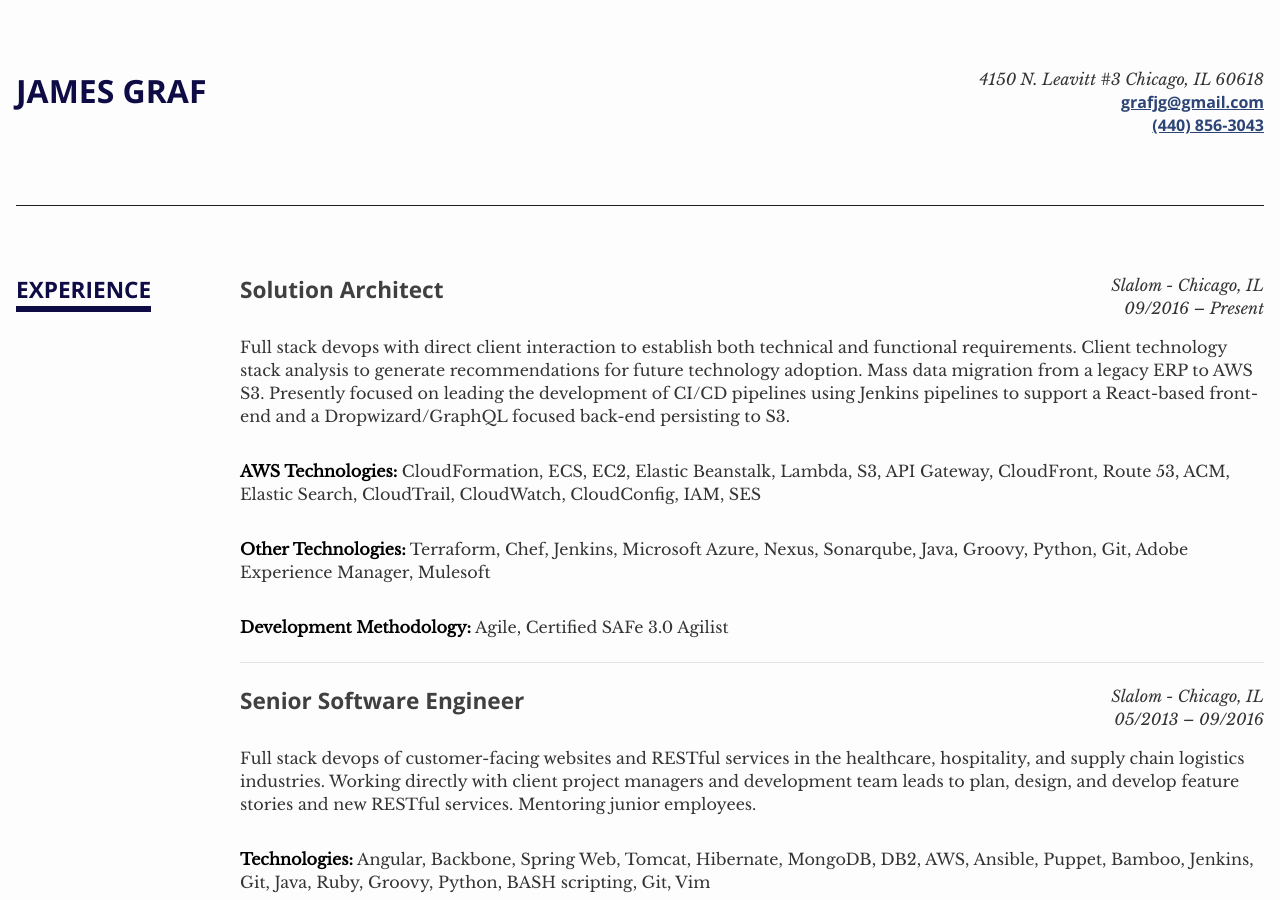
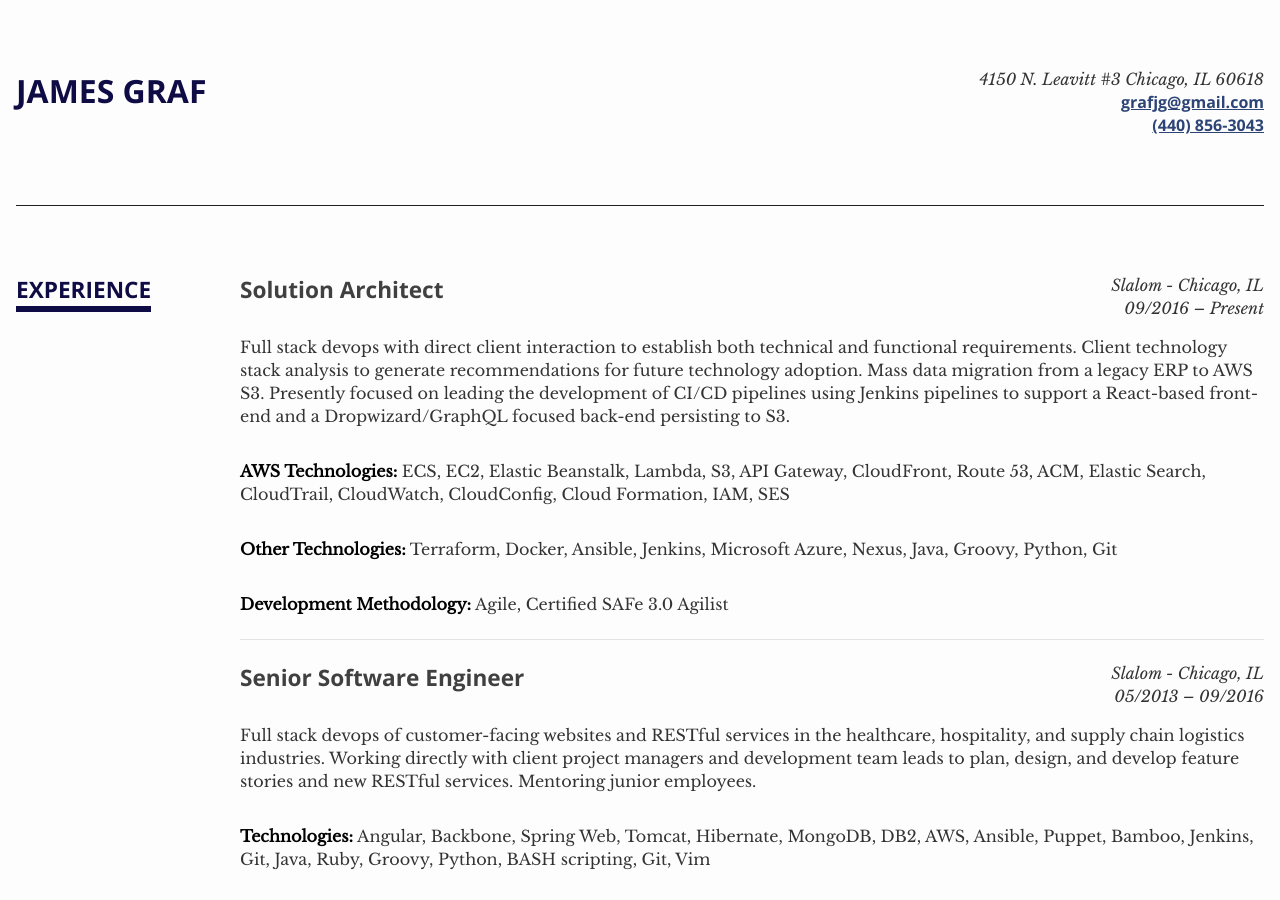
Before and after one commit to jamesggraf/jamesggraf.github.io, a Jekyll site: the page built from index.html, in a window 1280 px wide and 900 px high. Built offline with Jekyll 4.4.1, drawn with Linux system fonts in a browser that asks for light colours.

Commit message:
Updated recent experience

```diff
--- a/_includes/section-experience.html
+++ b/_includes/section-experience.html
@@ -14,8 +14,8 @@
         </header>
         <main>
           <p>Full stack devops with direct client interaction to establish both technical and functional requirements. Client technology stack analysis to generate recommendations for future technology adoption. Mass data migration from a legacy ERP to AWS S3. Presently focused on leading the development of CI/CD pipelines using Jenkins pipelines to support a React-based front-end and a Dropwizard/GraphQL focused back-end persisting to S3.</p>
-          <p><b>AWS Technologies:</b> CloudFormation, ECS, EC2, Elastic Beanstalk, Lambda, S3, API Gateway, CloudFront, Route 53, ACM, Elastic Search, CloudTrail, CloudWatch, CloudConfig, IAM, SES</p>
-          <p><b>Other Technologies:</b> Terraform, Chef, Jenkins, Microsoft Azure, Nexus, Sonarqube, Java, Groovy, Python, Git, Adobe Experience Manager, Mulesoft</p>
+          <p><b>AWS Technologies:</b> ECS, EC2, Elastic Beanstalk, Lambda, S3, API Gateway, CloudFront, Route 53, ACM, Elastic Search, CloudTrail, CloudWatch, CloudConfig, Cloud Formation, IAM, SES</p>
+          <p><b>Other Technologies:</b> Terraform, Docker, Ansible, Jenkins, Microsoft Azure, Nexus, Java, Groovy, Python, Git</p>
           <p><b>Development Methodology:</b> Agile, Certified SAFe 3.0 Agilist</p>
         </main>
       </li>
```
